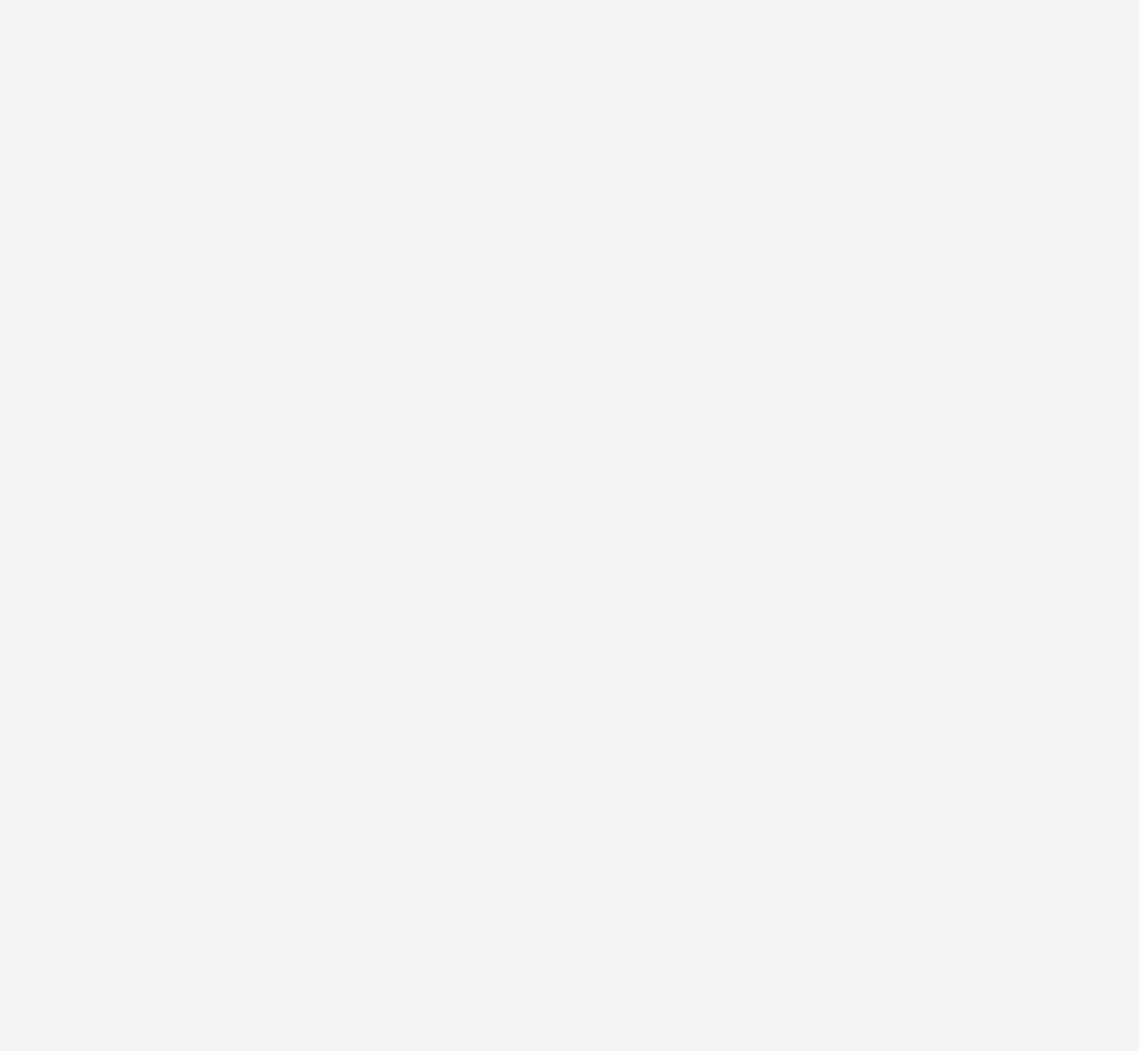
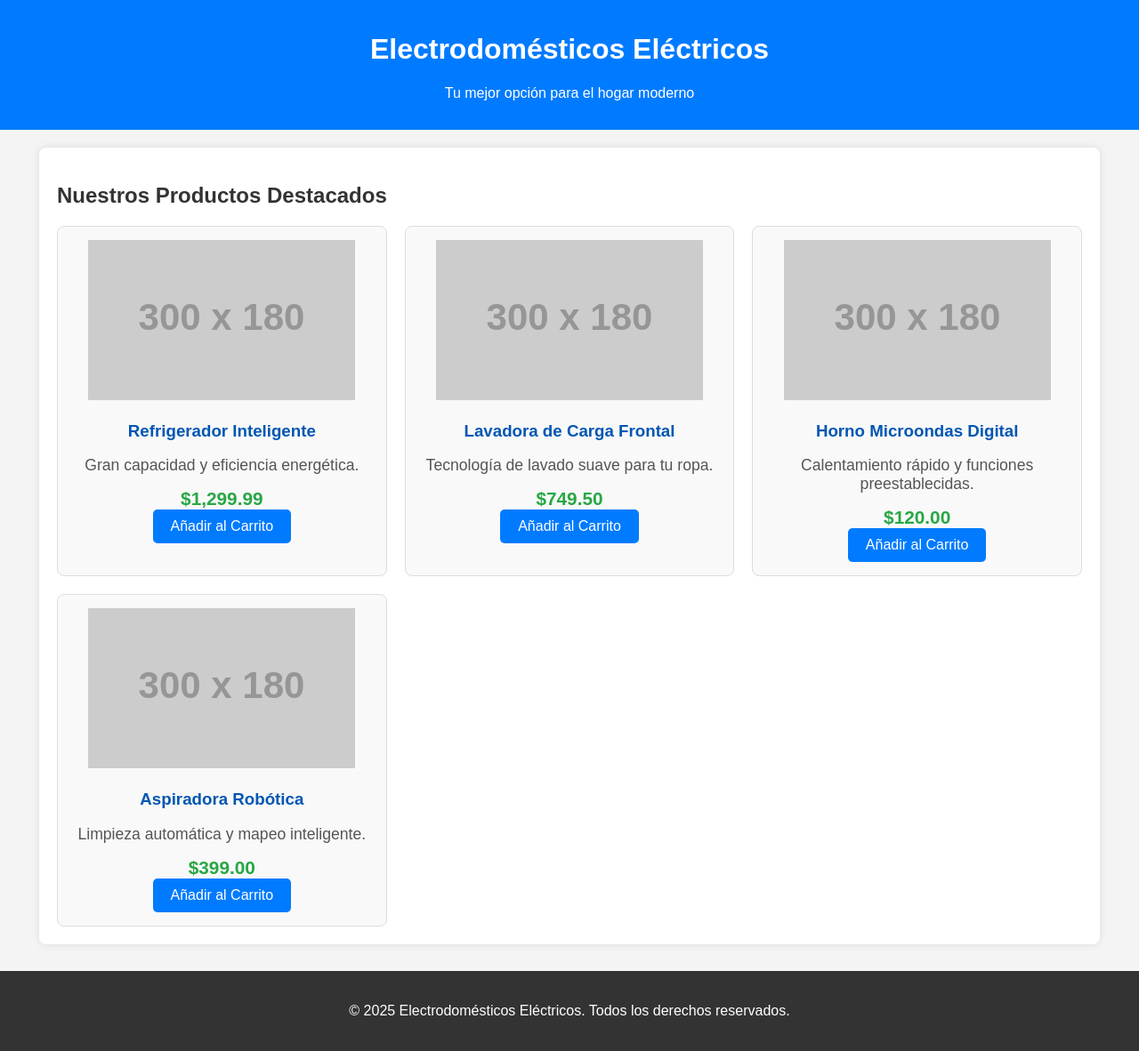
Before and after one commit to Nata-dev15/proyecto-tienda, a plain HTML site: page index.html in a window 1280 px wide. Shown: the whole page at 89% size. Before the commit the page ends 800 px from the top, so only its background shows below. Drawn offline with Linux system fonts and the light colour scheme; placeholder pictures from the web are drawn by us.

Commit message:
ultima modificacion

```diff
--- a/index.html
+++ b/index.html
@@ -86,4 +86,52 @@
     </style>
 </head>
 <body>
+      <header>
+        <h1>Electrodomésticos Eléctricos</h1>
+        <p>Tu mejor opción para el hogar moderno</p>
+    </header>
+
+    <div class="container">
+        <h2>Nuestros Productos Destacados</h2>
+        <div class="products-grid">
+            <div class="product-card">
+                <img src="https://via.placeholder.com/300x180/ADD8E6/FFFFFF?text=Refrigerador" alt="Refrigerador">
+                <h3>Refrigerador Inteligente</h3>
+                <p>Gran capacidad y eficiencia energética.</p>
+                <div class="price">$1,299.99</div>
+                <button>Añadir al Carrito</button>
+            </div>
+
+            <div class="product-card">
+                <img src="https://via.placeholder.com/300x180/FFD700/FFFFFF?text=Lavadora" alt="Lavadora">
+                <h3>Lavadora de Carga Frontal</h3>
+                <p>Tecnología de lavado suave para tu ropa.</p>
+                <div class="price">$749.50</div>
+                <button>Añadir al Carrito</button>
+            </div>
+
+            <div class="product-card">
+                <img src="https://via.placeholder.com/300x180/90EE90/FFFFFF?text=Microondas" alt="Microondas">
+                <h3>Horno Microondas Digital</h3>
+                <p>Calentamiento rápido y funciones preestablecidas.</p>
+                <div class="price">$120.00</div>
+                <button>Añadir al Carrito</button>
+            </div>
+
+            <div class="product-card">
+                <img src="https://via.placeholder.com/300x180/FFB6C1/FFFFFF?text=Aspiradora" alt="Aspiradora">
+                <h3>Aspiradora Robótica</h3>
+                <p>Limpieza automática y mapeo inteligente.</p>
+                <div class="price">$399.00</div>
+                <button>Añadir al Carrito</button>
+            </div>
+        </div>
+    </div>
+
+    <footer>
+        <p>&copy; 2025 Electrodomésticos Eléctricos. Todos los derechos reservados.</p>
+    </footer>
+
+</body>
 </html>
+</html>
```
